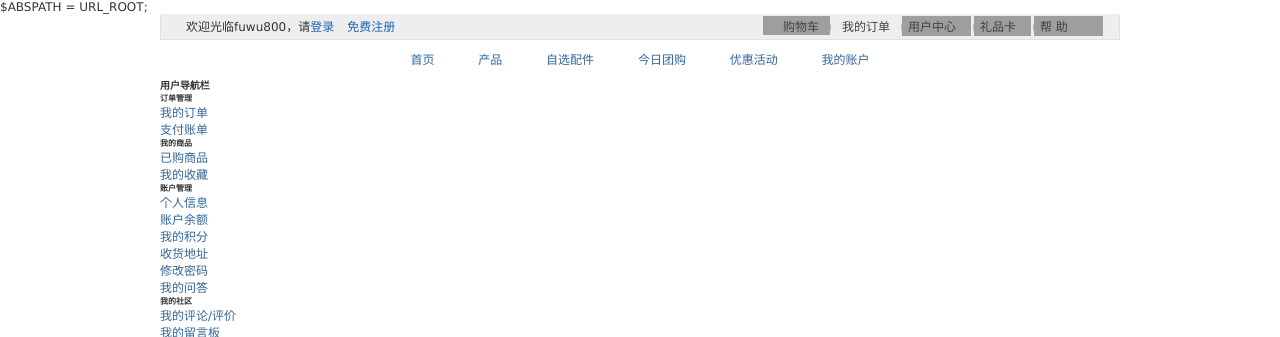
After one commit to wenghongtao/fuwu800, a PHP site: page /myhome/homepage.php in a window 1280 px wide. The commit adds this page. Shown: the top 337 px of the page. Run offline with PHP 8.4, Linux system fonts and the light colour scheme; data that the repository does not hold is empty; grey boxes are pictures that could not be loaded.

Commit message:
add config

```diff
--- a/css/site.css
+++ b/css/site.css
@@ -92,7 +92,8 @@ a:hover{color:#336699;}
 .head_operate_nav .head_gcard_list li a{width:45px;text-align:left;color:#404040;font-size:12px;text-decoration:none;border:none;border-bottom:solid 1px #f5f4f4; color:#404040;height:21px;padding:2px 0 0 0;}
 .head_operate_nav .head_mydd_list li a.hover,.head_operate_nav .head_mydd_list li a:hover,.head_operate_nav .head_gcard_list li a:hover,.head_operate_nav .head_gcard_list li a.hover{color:#f60;text-decoration:none;background:#ffbd91;color:#fff;position:relative;margin:0 -6px;padding:2px 6px;}
 
-
+.header_menu { margin: 0 auto; width: 960px; text-align: center; }
+.header_menu ul li { display: inline-block; margin: 10px 20px;}
 
 /*底部*/
 .footer_wrapper {width:100%;margin:0 auto;background:#f9f9f9 url(http://img4.ddimg.cn/header/header2010/bg_footer_0826.gif) repeat-x 0 -150px;padding:20px 0 35px;font:12px "宋体", Arial, Helvetica, sans-serif;clear:both;}
--- /dev/null
+++ b/include/config.inc
@@ -0,0 +1,3 @@
+<?php
+define ('URL_ROOT','/fuwu800/');
+?>
--- a/include/footer.inc
+++ b/include/footer.inc
@@ -48,6 +48,13 @@
         </div>
       	<div style="clear: both;"></div>
 
+      	<div class="footer_pic">
+	      <a href="http://support.dangdang.com/helpcenter/api_cms/helpcenter/question_sort/2242/180110.shtml" target="_blank" class="footer_pic01">正品保证 假一罚一</a>
+	      <a class="footer_pic02" href="http://promo.dangdang.com/" target="_blank">一网打尽 更多优惠</a>
+	      <a class="footer_pic03" href="http://blog.dangdang.com/?p=5770#ref=www-0-F" target="_blank">800城市货到付款 北上广深当日达</a>
+	      <a class="footer_pic04" href="http://support.dangdang.com/helpcenter/api_cms/helpcenter/question_sort/2242/179422.shtml" target="_blank">上门退货当场退款</a>
+	    </div>
+
 		<div class="footer_nav">
 			<a href="http://static.dangdang.com/topic/2227/176801.shtml" target="_blank">公司简介</a><span class="sep">|</span> <a
 			href="http://ir.dangdang.com/" target="_blank">Investor Relations</a><span
--- a/include/header.inc
+++ b/include/header.inc
@@ -1,3 +1,7 @@
+<?php require_once(dirname ( __FILE__ ) . '/config.inc'); ?>
+$ABSPATH = URL_ROOT;
+
+<?php echo $ABSPATH; ?>
 <div class="header_wrap">
 <div class="head_operate">
 <ul class="head_operate_nav">
@@ -8,10 +12,10 @@
 		target="_blank">我的订单</a></li>
 	<li class="head_separate"></li>
 	<li class="head_mydd"><a
-		href="http://my.dangdang.com/myhome/homepage.aspx" target="_blank"
+		href="<?php $ROOT.'myhome/homepage.php' ?>" target="_blank"
 		class="menu_btn" id="a_myddchannel"
 		onmouseover="showgaoji('a_myddchannel','__ddnav_mydd')"
-		onmouseout="hideotherchannel('a_myddchannel','__ddnav_mydd');">我的中心</a>
+		onmouseout="hideotherchannel('a_myddchannel','__ddnav_mydd');">用户中心</a>
 	<div class="head_mydd_panel"
 		onmouseover="showgaoji('a_myddchannel','__ddnav_mydd')"
 		onmouseout="hideotherchannel('a_myddchannel','__ddnav_mydd');"
@@ -83,4 +87,15 @@
 	class="login_link">免费注册</a></p>
 </div>
 
+<div class="header_menu">
+	<ul>
+		<li><a href="<?php $ROOT.'index.php' ?>">首页</a></li>
+		<li><a href="<?php $ROOT.'products.php' ?>">产品</a></li>
+		<li><a href="<?php $ROOT.'diy.php' ?>">自选配件</a></li>
+		<li><a href="<?php $ROOT.'tuan.php' ?>">今日团购</a></li>
+		<li><a href="<?php $ROOT.'activity.php' ?>">优惠活动</a></li>
+		<li><a href="<?php $ROOT.'myhome/homepage.php' ?>">我的账户</a></li>
+	</ul>
 </div>
+
+</div>
--- /dev/null
+++ b/myhome/homepage.php
@@ -0,0 +1,44 @@
+<!DOCTYPE html>
+<html>
+<head>
+<meta charset="UTF-8">
+<link rel="Stylesheet" type="text/css" href="../css/site.css" />
+<title>欢迎来fuwu800逛逛</title>
+</head>
+<body>
+
+<?php include '../include/header.inc'; ?>
+
+<div class="home_wrapper">
+	<div id="sidebar">
+	  <h5>用户导航栏</h5>
+	  <ul>
+			<h6>订单管理</h6>
+	    <li><a href="/member/order">我的订单</a></li>
+	    <li><a href="/">支付账单</a></li>
+	  </ul>
+	  <ul>
+			<h6>我的商品</h6>
+	    <li><a href="/member/bought">已购商品</a></li>
+	    <li><a href="/member/wishlist">我的收藏</a></li>
+	  </ul>
+	  <ul>
+			<h6>账户管理</h6>
+	    <li><a href="/member/profile">个人信息</a></li>
+	    <li><a href="/member/mybalance">账户余额</a></li>
+	    <li><a href="/member/integral">我的积分</a></li>
+	    <li><a href="/member/address_list">收货地址</a></li>
+	    <li><a href="/member/password">修改密码</a></li>
+	    <li><a href="/">我的问答</a></li>
+	  </ul>
+	  <ul>
+			<h6>我的社区</h6>
+	    <li><a href="/member/comment">我的评论/评价</a></li>
+	    <li><a href="/member/message">我的留言板</a></li>
+	  </ul>
+	</div>
+</div>
+
+<?php include '../include/footer.inc'; ?>
+</body>
+</html>
```
Also changed, not shown: index.php (+8 -1 lines), favicon.ico (added).
